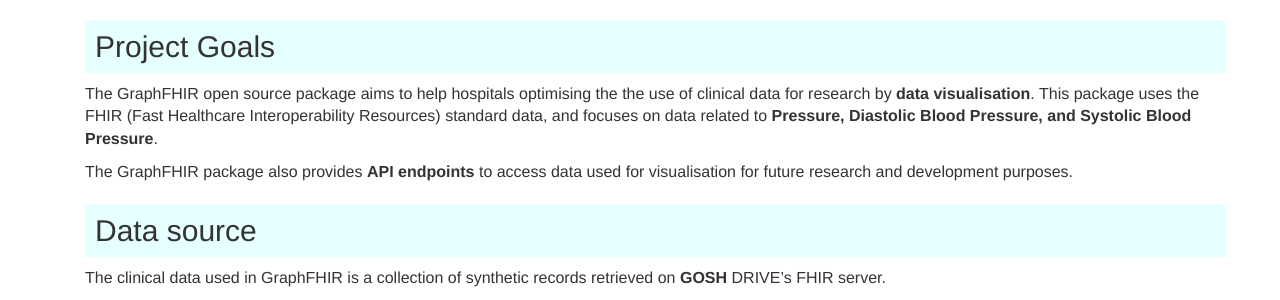
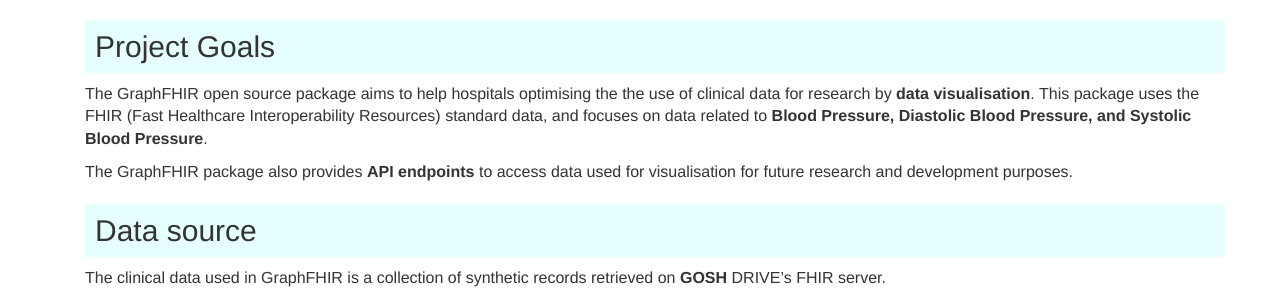
Before and after one commit to Apperta-IXN-for-the-NHS/GOSH-FHIRworks2020-FHIR-records-in-AR, a Flask app: page /document in a window 1280 px wide. Shown: the part 162-462 px from the top of the page. Run offline with Flask 2, Linux system fonts and the light colour scheme; some libraries are stand-ins or nearby versions.

Commit message:
corrected a typo

```diff
--- a/graphFHIR/templates/document.html
+++ b/graphFHIR/templates/document.html
@@ -23,7 +23,7 @@
         <h2 class="section-title">Project Goals</h2>
         <div class="section-block">
             <p>The GraphFHIR open source package aims to help hospitals optimising the the use of clinical data for research by <b>data visualisation</b>.
-                This package uses the FHIR (Fast Healthcare Interoperability Resources) standard data, and focuses on data related to <b>Pressure, Diastolic Blood Pressure, and Systolic Blood Pressure</b>. </p>
+                This package uses the FHIR (Fast Healthcare Interoperability Resources) standard data, and focuses on data related to <b>Blood Pressure, Diastolic Blood Pressure, and Systolic Blood Pressure</b>. </p>
             <p>The GraphFHIR package also provides <b>API endpoints</b> to access data used for visualisation for future research and development purposes.</p>
         </div>
     </div>
```
